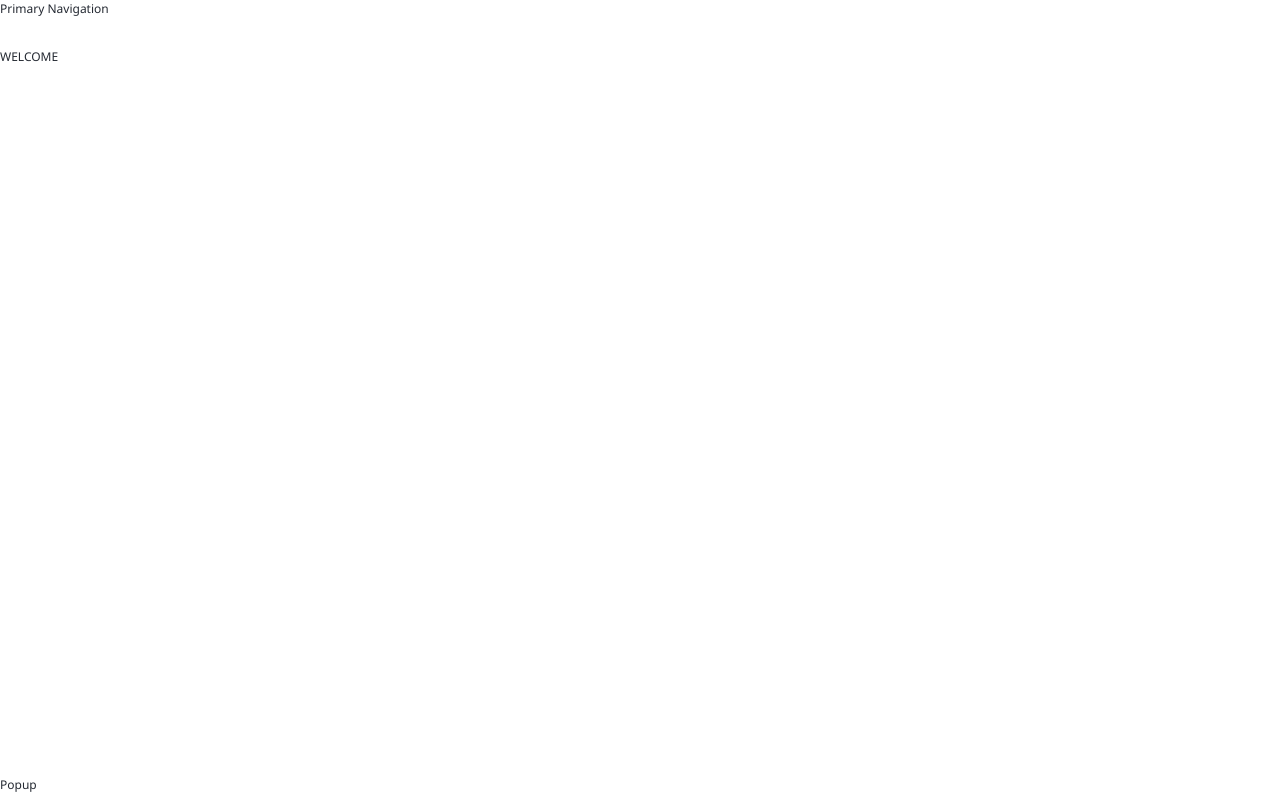
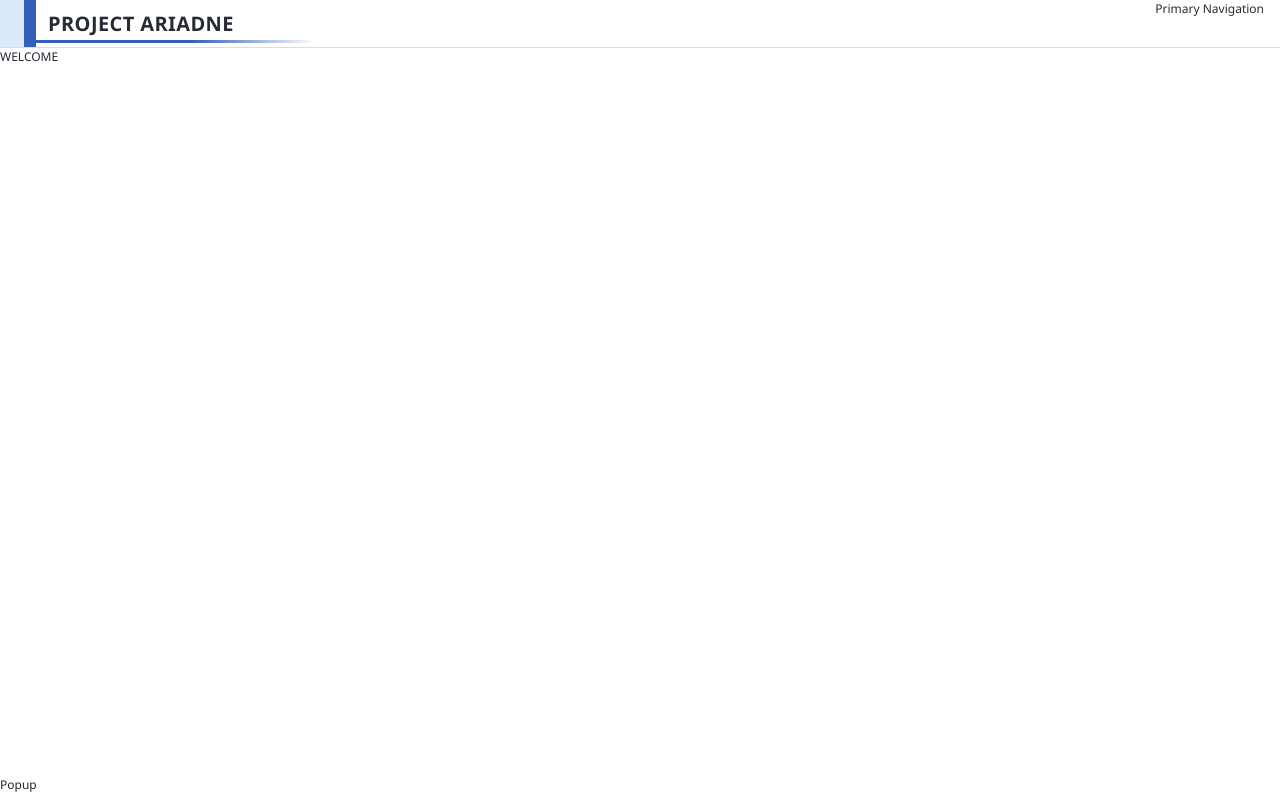
Before and after one commit to teru-0529/project-ariadne, a Svelte app in the folder app/frontend/: page / in a window 1280 px wide. Built offline with nearby package versions, Linux system fonts and the light colour scheme.

Commit message:
feat: design application header

```diff
--- a/app/frontend/src/component/structure/AriadneShell.svelte
+++ b/app/frontend/src/component/structure/AriadneShell.svelte
@@ -17,6 +17,16 @@
 <div class="ariadne-shell">
   <!-- SECTION: Header -->
   <header>
+    <div class="brand">
+      <div class="brand-accent">
+        <div class="brand-bar"></div>
+      </div>
+
+      <div class="brand-title">
+        <h1>PROJECT ARIADNE</h1>
+      </div>
+    </div>
+
     <AriadnePrimaryNavigation />
   </header>
 
@@ -47,6 +57,73 @@
   /* SECTION: Header */
   header {
     min-width: 0;
+
+    display: flex;
+    align-items: stretch;
+    justify-content: space-between;
+
+    padding-right: var(--spacing-16);
+
+    background: var(--color-background);
+    border-bottom: 1px solid var(--color-border);
+
+    overflow: hidden;
+  }
+
+  .brand {
+    display: flex;
+    align-items: stretch;
+
+    flex-shrink: 0;
+  }
+
+  .brand-accent {
+    position: relative;
+
+    width: 36px;
+
+    background: var(--color-accent-light);
+  }
+
+  .brand-bar {
+    position: absolute;
+
+    top: 0;
+    right: 0;
+    bottom: 0;
+
+    width: 12px;
+
+    background: var(--color-accent);
+  }
+
+  .brand-bar::after {
+    position: absolute;
+
+    bottom: 4px;
+    left: 100%;
+
+    width: 280px;
+    height: 3px;
+
+    content: "";
+    background: linear-gradient(to right, var(--color-accent) 0%, var(--color-accent) 55%, transparent 100%);
+  }
+
+  .brand-title {
+    display: flex;
+    align-items: center;
+
+    margin-left: var(--spacing-12);
+  }
+
+  .brand-title h1 {
+    margin: 0;
+
+    font-size: var(--font-size-20);
+    font-weight: var(--font-weight-semibold);
+    letter-spacing: 0.02em;
+    white-space: nowrap;
   }
 
   /* SECTION: Feature Area */
```
